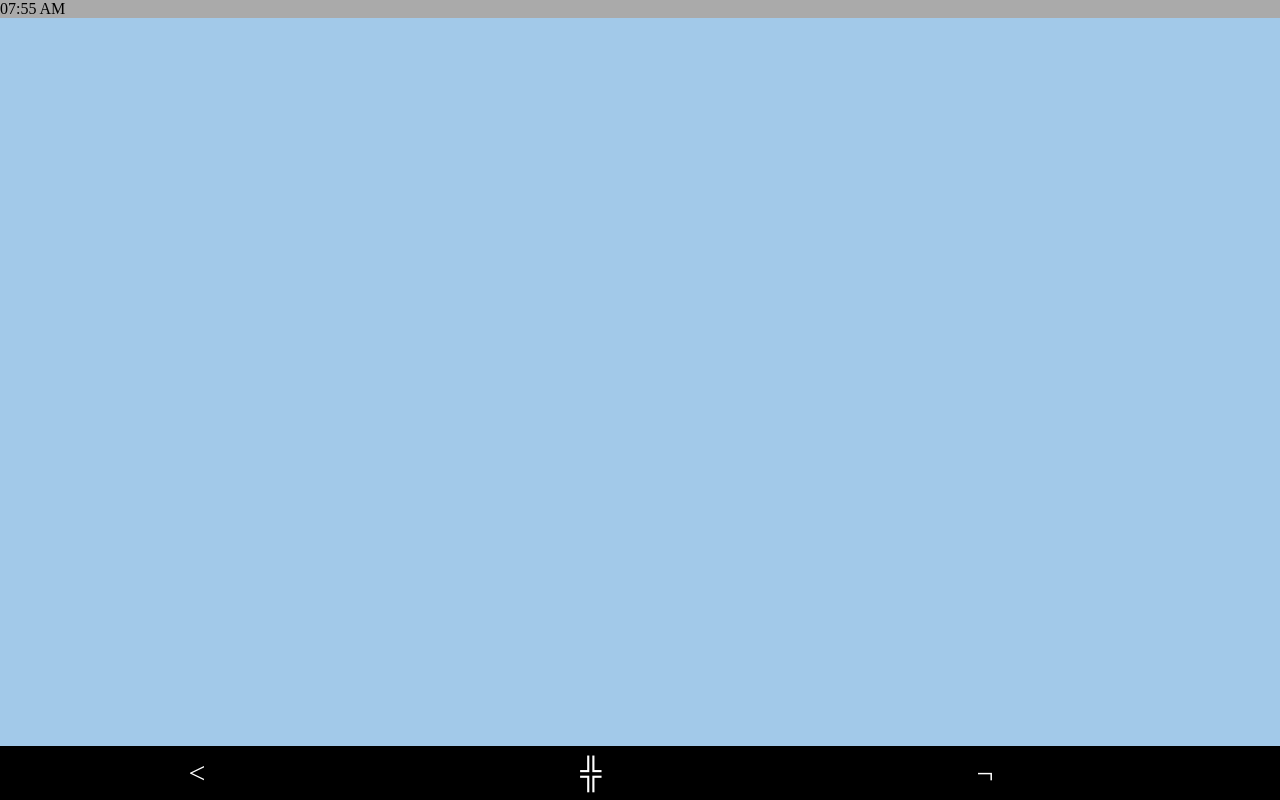
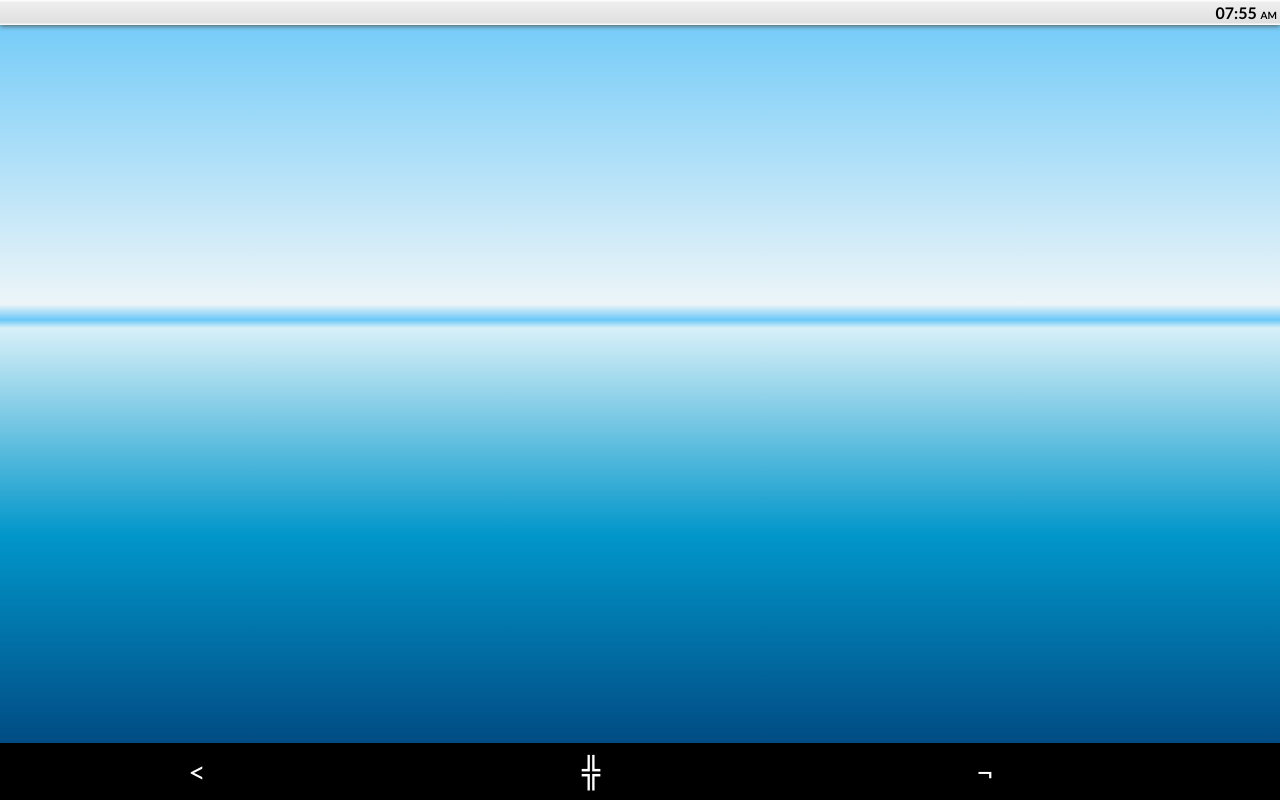
Before and after one commit to CrociDB/js13k-2018, a website: page game/index.html in a window 1280 px wide. Drawn offline with Linux system fonts and the light colour scheme.

Commit message:
stylized background and header

```diff
--- a/game/css/style.css
+++ b/game/css/style.css
@@ -1,25 +1,52 @@
 body {
-    background-color: rgb(162, 201, 233);
+    background: rgb(107,200,248);
     padding: 0;
     margin: 0;
+    font-family: 'Trebuchet MS', 'Lucida Sans Unicode', 'Lucida Grande', 'Lucida Sans', Arial, sans-serif
 }
 
+#screen {
+    display: block;
+    position: absolute;
+    bottom: 0;
+    right: 0;
+    left: 0;
+    top: 0;
+    width: 100%;
+    height: 100%;
+
+    background: linear-gradient(180deg, rgba(107,200,248,1) 0%, rgba(237,245,248,1) 38%, rgba(107,200,248,1) 40%, rgba(215,240,248,1) 41%, rgba(1,150,202,1) 67%, rgba(1,55,112,1) 100%);
+}
+
+
 header {
-    background-color: #aaaaaa;
-    padding: 0;
+    background: #e0e0e0;
+    background: linear-gradient(180deg, rgba(255,255,255,1) 0%, rgba(238,238,238,1) 10%, rgba(224,224,224,1) 90%, rgba(255,255,255,1) 100%);
+    -webkit-box-shadow: 0px 1px 5px 0px rgba(85,85,85,1);
+    -moz-box-shadow: 0px 1px 5px 0px rgba(85,85,85,1);
+    box-shadow: 0px 1px 5px 0px rgba(85,85,85,1);
+
+    padding: 3px;
+    text-align: right;
+    font-weight: bold;
 }
 
 header > p {
     padding: 0;
     margin: 0;
+    font-size: 16px;
+}
+
+header > p > span {
+    font-size: 10px;
 }
 
 footer {
     position: absolute;
+    background-color: black;
     bottom: 0;
     left: 0;
     width: 100%;
-    background-color: black;
     padding-top: 5px;
     padding-bottom: 5px;
 }
```
